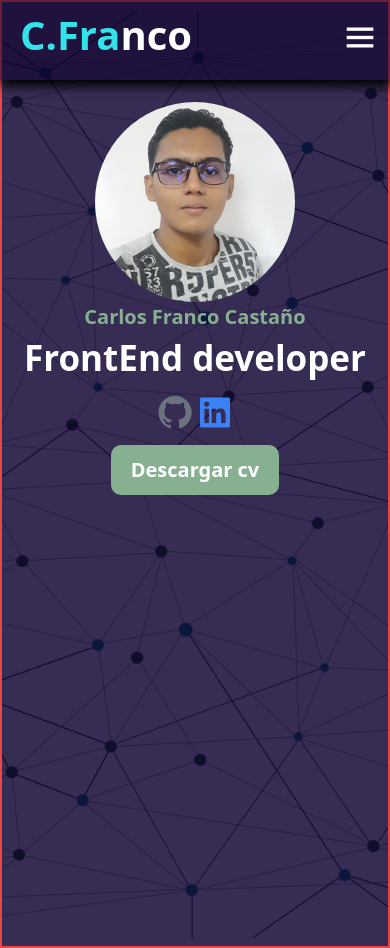
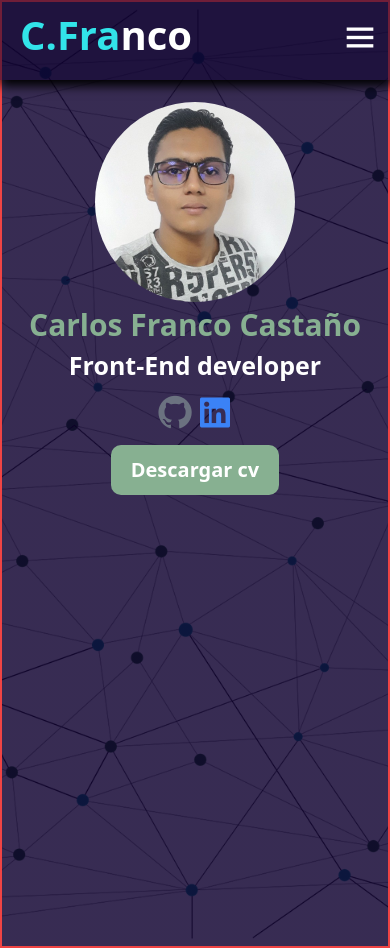
Before and after one commit to Carlosfranco17/portafolio, a React (Vite) app: page / in a window 390 px wide. Built offline with nearby package versions, Linux system fonts and the light colour scheme.

Commit message:
homoFotoFuente

```diff
--- a/src/component/home/Home.css
+++ b/src/component/home/Home.css
@@ -147,11 +147,11 @@ justify-content: center;
     }
 
     .work{
-        font-size:35px ;
+        font-size:25px ;
     }
 
     .name{
-        font-size: 20px;
+        font-size: 30px;
     }
 
     .photo{
--- a/src/component/home/Home.jsx
+++ b/src/component/home/Home.jsx
@@ -11,7 +11,7 @@ const Home = () => {
 {/* hijo 1 */}
       <div className=" img ">
 
-<img className="photo" src="/public/images/1681398897987.jpg" alt="" />
+<img className="photo" src="/images/1681398897987.jpg" alt="" />
 
 </div>
 
@@ -20,7 +20,7 @@ const Home = () => {
 
         <div className="profile">
           <h1 className="name">Carlos Franco Castaño</h1>
-          <h2 className="work">FrontEnd developer</h2>
+          <h2 className="work">Front-End developer</h2>
 
 
           <div className="information">
```
